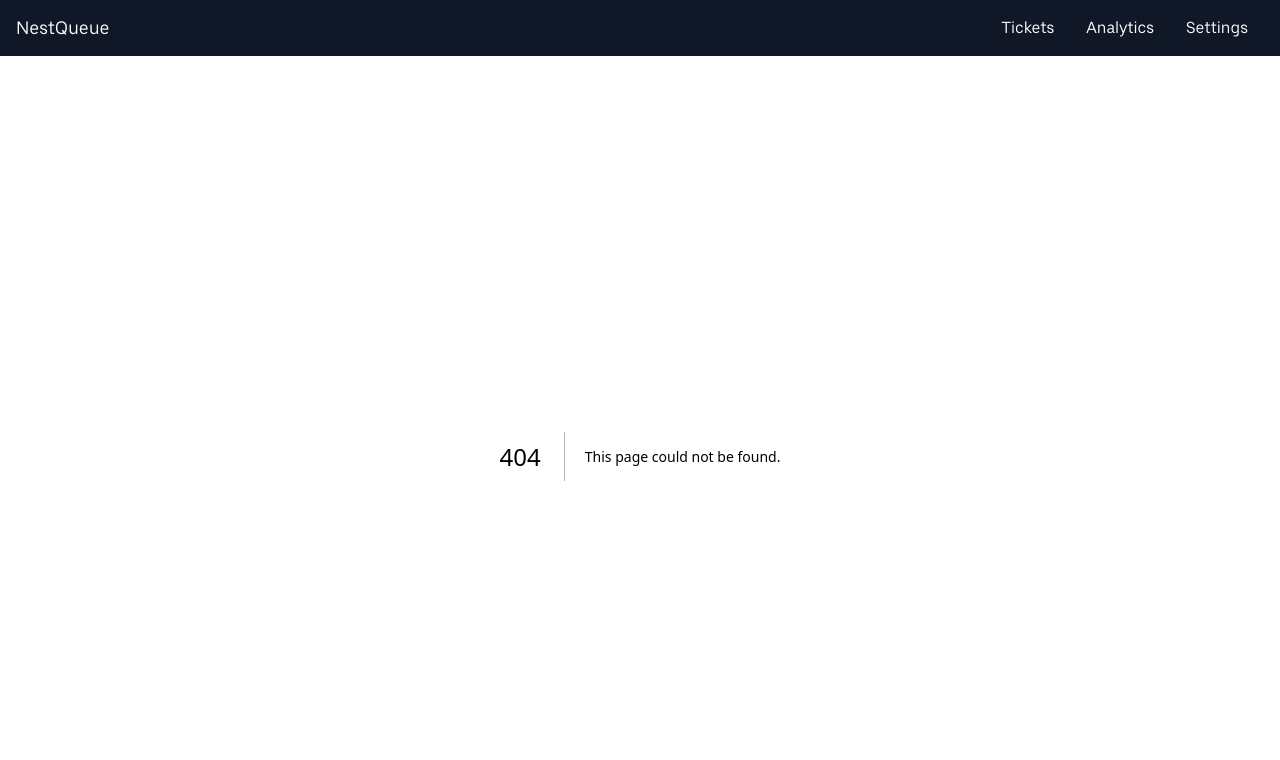
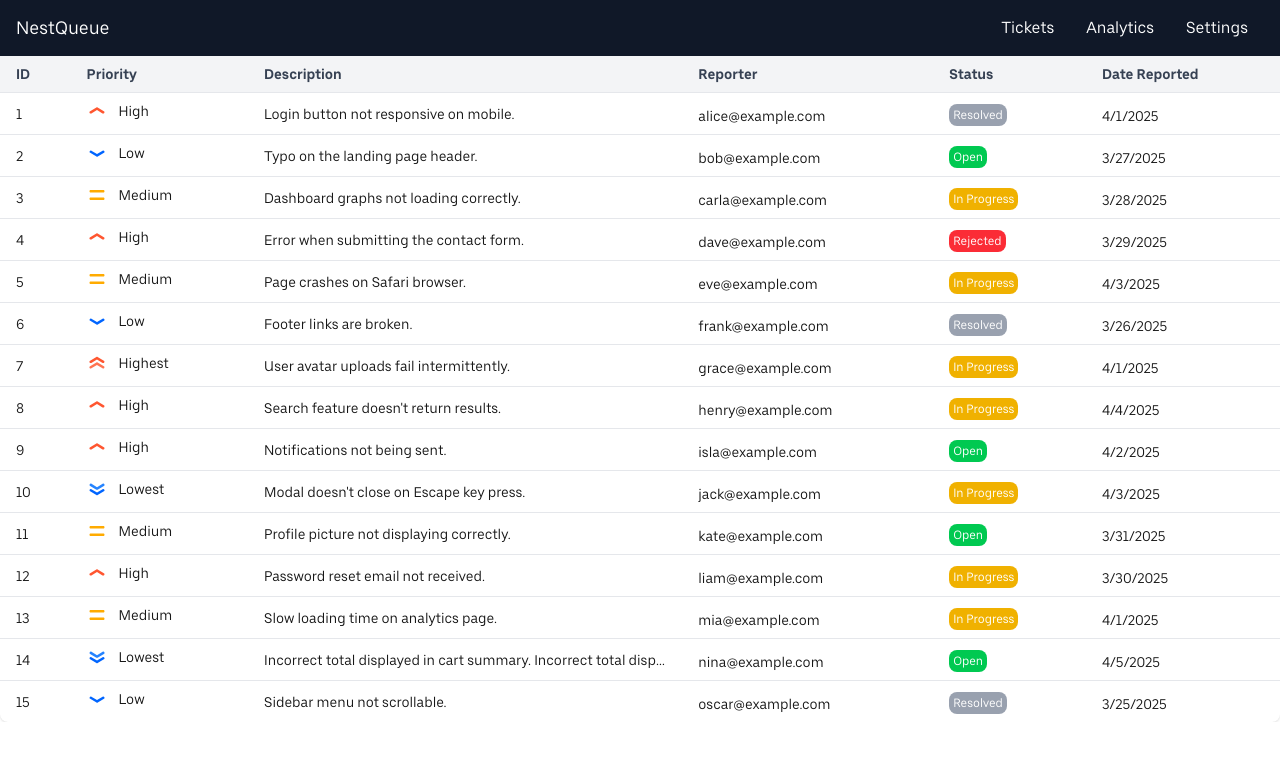
Before and after one commit to digitalnest-wit/nestqueue, a Next.js app: page /tickets in a window 1280 px wide. Before the commit this address had no page. Shown: the top 760 px of the page. Built offline with nearby package versions, Linux system fonts and the light colour scheme.

Commit message:
nit!: use routing with next/navigation

```diff
--- a/src/app/tickets/[id]/page.tsx
+++ b/src/app/tickets/[id]/page.tsx
@@ -3,7 +3,6 @@
 import { useRouter } from "next/navigation";
 import { useParams } from "next/navigation";
 
-import Header from "@/app/components/Header";
 import NotFound from "@/app/components/NotFound";
 import { tickets } from "@/app/mock/tickets";
 
@@ -18,13 +17,10 @@ export default function TicketDetail() {
   }
 
   return (
-    <>
-      <Header />
-      <div>
-        <button onClick={router.back}>&lt;- Back</button>
-        <h1>ID: {ticket.id}</h1>
-        <h1>Status: {ticket.status}</h1>
-      </div>
-    </>
+    <div>
+      <button onClick={router.back}>&lt;- Back</button>
+      <h1>ID: {ticket.id}</h1>
+      <h1>Status: {ticket.status}</h1>
+    </div>
   );
 }
--- /dev/null
+++ b/src/app/tickets/page.tsx
@@ -0,0 +1,21 @@
+"use client";
+
+import { useRouter } from "next/navigation";
+
+import TicketsTable from "../components/TicketsTable";
+import { tickets } from "../mock/tickets";
+import Ticket from "../types/ticket";
+
+export default function TicketsPage() {
+  const router = useRouter();
+
+  function handleTicketClick(ticket: Ticket) {
+    router.push(`/tickets/${ticket.id}`);
+  }
+
+  return (
+    <>
+      <TicketsTable tickets={tickets} onClick={handleTicketClick} />
+    </>
+  );
+}
```
